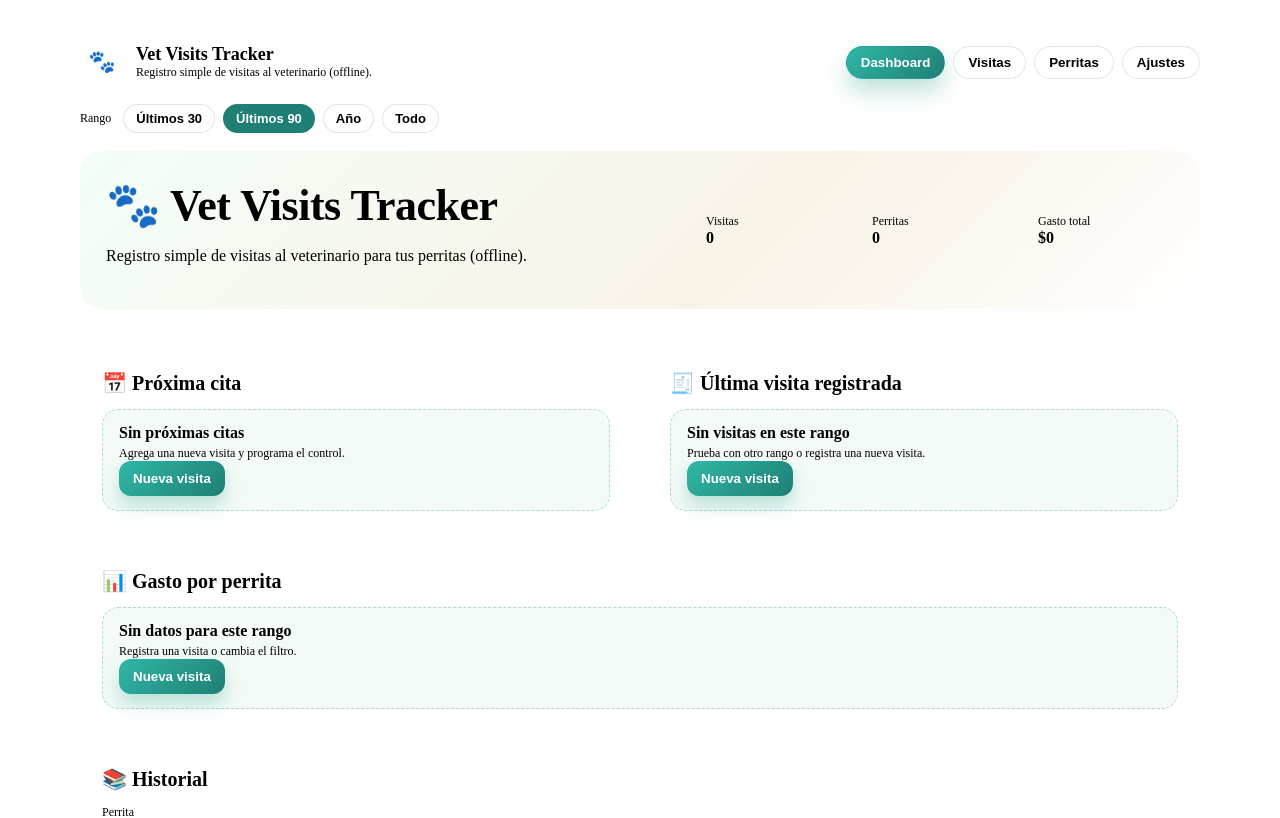
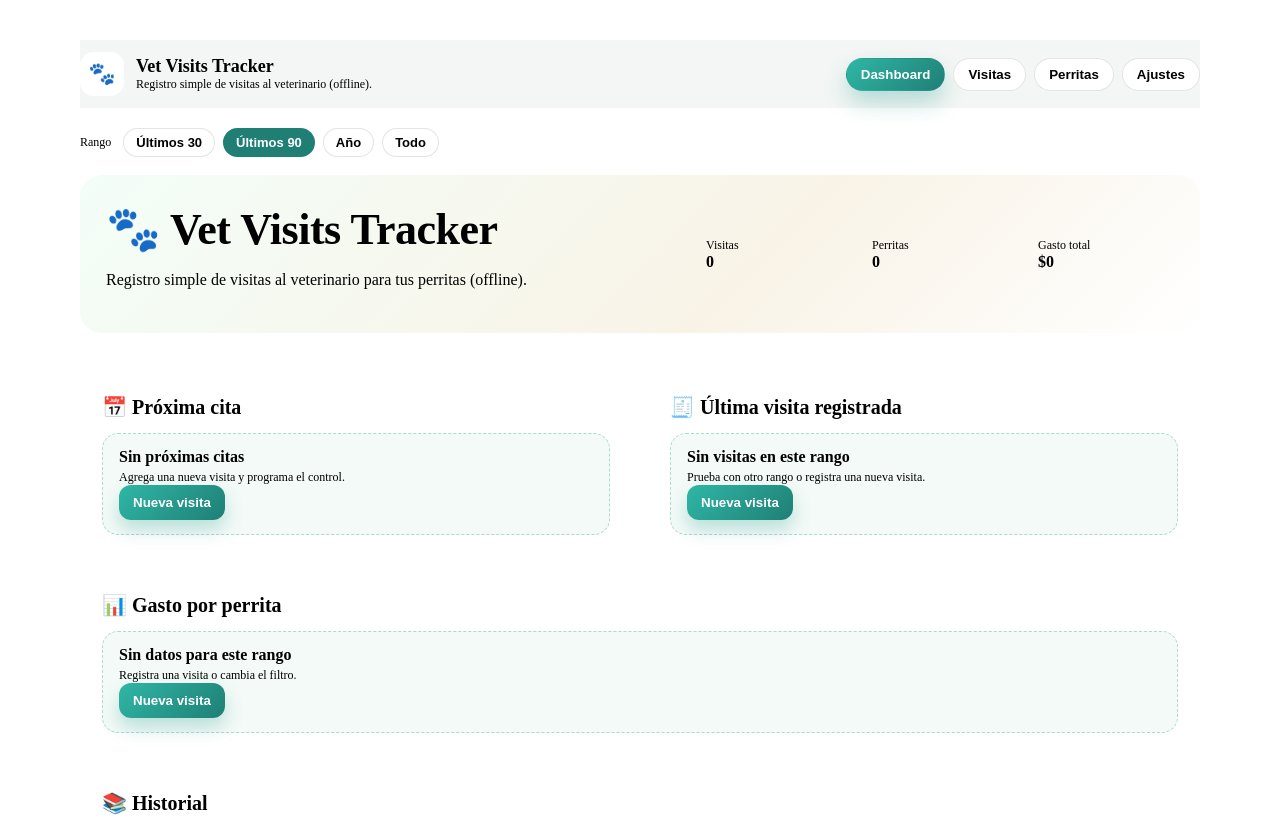
Before and after one commit to coliwares/vet-tracker, a React (Vite) app: page / in a window 1280 px wide. Shown: the top 818 px of the page. Built offline with nearby package versions, Linux system fonts and the light colour scheme.

Commit message:
Make topbar sticky with translucent blur
Update .topbar to use position: sticky with top: 0 and z-index: 30 so it stays visible above content while scrolling. Add a semi-transparent background and backdrop-filter: blur(8px) for a frosted-glass effect, and apply padding for improved spacing.

```diff
--- a/src/styles.css
+++ b/src/styles.css
@@ -5,6 +5,12 @@
 }
 
 .topbar {
+	position: sticky;
+	top: 0;
+	z-index: 30;
+	background: rgba(242, 246, 243, 0.92);
+	backdrop-filter: blur(8px);
+	padding: 12px 0;
 	display: flex;
 	align-items: center;
 	justify-content: space-between;
```
